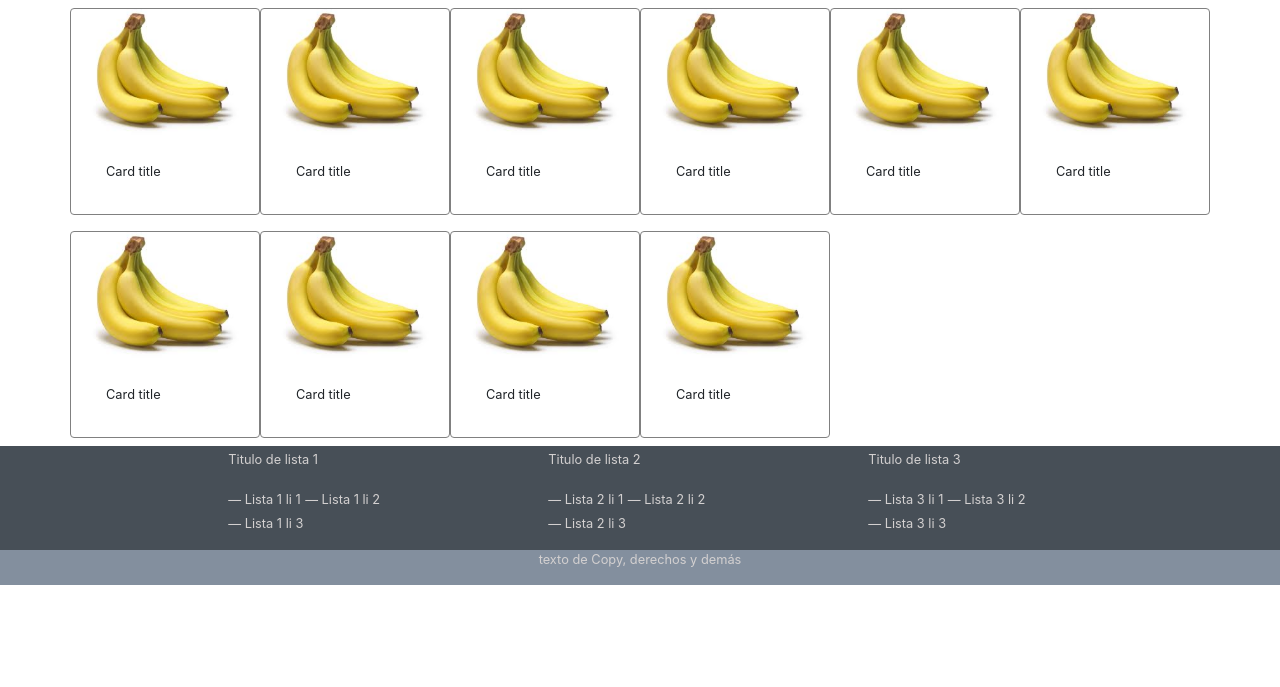
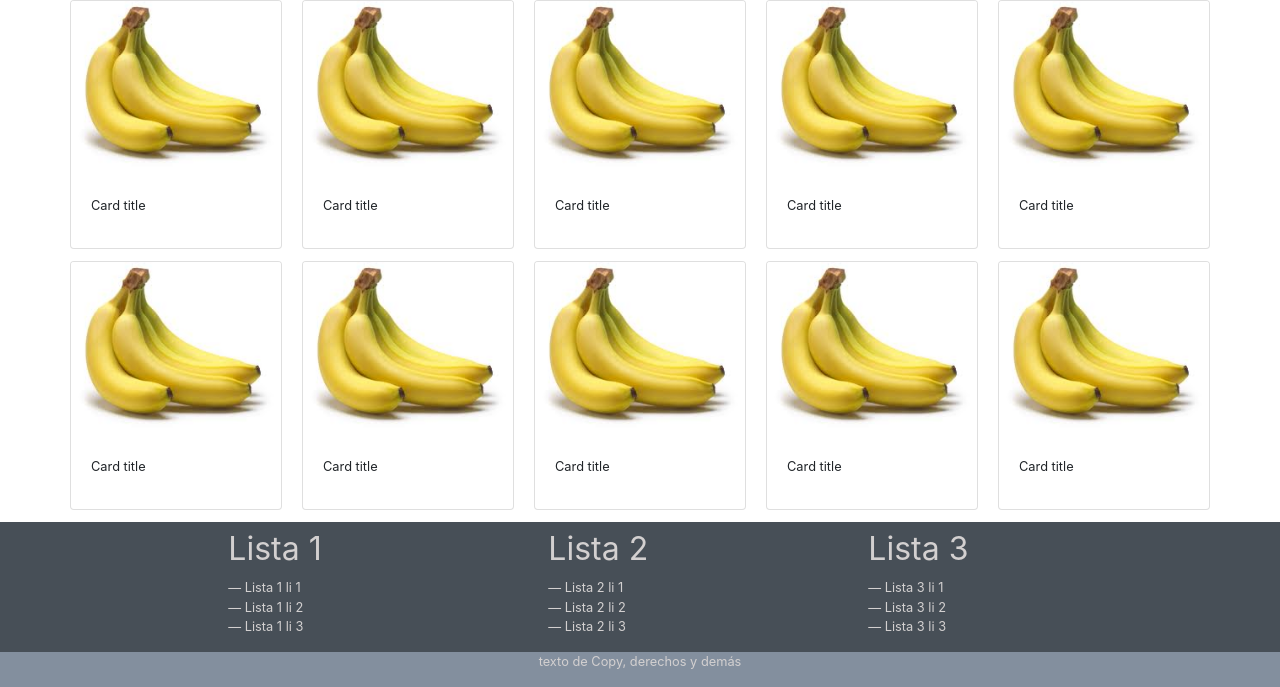
Before and after one commit to ipradasgomez/melonshop, a PHP site: page / in a window 1280 px wide. Shown: the part 153-840 px from the top of the page. Before the commit the page ends 738 px from the top, so only its background shows below. Run offline with PHP 8.4, Linux system fonts and the light colour scheme.

Commit message:
Pruebas con Card Columns
Pruebas con cards columns.

```diff
--- a/footer.php
+++ b/footer.php
@@ -1,19 +1,19 @@
 <footer>
 <div class="row justify-content-center footer-top">
 	<ul class="col-2">
-		<p><small>Titulo de lista 1</small></p>
+		<li ><h1><small>Lista 1</small></h1></li>
 		<li class="blockquote-footer">Lista 1 li 1</li>
 		<li class="blockquote-footer">Lista 1 li 2</li>
 		<li class="blockquote-footer">Lista 1 li 3</li>
 	</ul>
 	<ul class="col-2 offset-1">
-		<p><small>Titulo de lista 2</small></p>
+		<li ><h1><small>Lista 2</small></h1></li>
 		<li class="blockquote-footer">Lista 2 li 1</li>
 		<li class="blockquote-footer">Lista 2 li 2</li>
 		<li class="blockquote-footer">Lista 2 li 3</li>
 	</ul>
 	<ul class="col-2 offset-1">
-		<p><small>Titulo de lista 3</small></p>
+		<li ><h1><small>Lista 3</small></h1></li>
 		<li class="blockquote-footer">Lista 3 li 1</li>
 		<li class="blockquote-footer">Lista 3 li 2</li>
 		<li class="blockquote-footer">Lista 3 li 3</li>
--- a/index.php
+++ b/index.php
@@ -15,26 +15,13 @@
             border: 0 !important;
 			}
 			*/
-			header{
-            height: 100px;
-            background-color: darkgray;
-			}
 			footer{
-            height: 100px;
-			width:100%;
-            background-color: darkgray;
 			z-index:-999 !important;
-			}
-			.card{
-            border: 1px solid grey !important;
-            height: 100%;
-			}
-			.card-group{
-            display: inline-block;
 			}
 			.info{
             display: none;
 			}
+
 			.card:hover .info{
             display: initial;
 			}
@@ -43,12 +30,12 @@
 			border-right:0px;
 			}
 
-			li.blockquote-footer{
-            display: inline-block;
-        }
 			.footer-top{
             color: rgb(211, 208, 208);
             background-color: rgb(71, 79, 87);
+			}
+			.footer-top ul{
+			list-style-type:none;
 			}
 			.footer-top li{
             color: rgb(211, 208, 208);
@@ -63,18 +50,51 @@
 			padding:0 !important;
 			margin: 0 !important;
 			}
+			<!-- Reglas de las columnas -->
+			@media (min-width: 34em) {
+			.card-columns {
+			-webkit-column-count: 2;
+			-moz-column-count: 2;
+			column-count: 2;
+			}
+			}
+
+			@media (min-width: 48em) {
+			.card-columns {
+			-webkit-column-count: 3;
+			-moz-column-count: 3;
+			column-count: 3;
+			}
+			}
+
+			@media (min-width: 62em) {
+			.card-columns {
+			-webkit-column-count: 4;
+			-moz-column-count: 4;
+			column-count: 4;
+			}
+			}
+
+			@media (min-width: 75em) {
+			.card-columns {
+			-webkit-column-count: 5;
+			-moz-column-count: 5;
+			column-count: 5;
+			}
+			}
 		</style>
 	</head>
 	<body>
 		<?php include ('./top.php');?>
 		<div class="container">
 		<div class="row">
+			<div class="card-columns">
 				<?php for($i=1;$i<=10;$i++){?>
-						<div class="card col-xl-2 col-md-3 col-4 mb-2 mt-2">
+					<div class="card ">
 						<img class="card-img-top" src="./gallery/bananas.jpg" alt="Card image cap">
 						<div class="card-body">
 							<p class="card-title"><small>Card title</small></p>
-								<div class="row info">
+							<div class="info">
 								<p class="card-text col-12"><small>This is a wider card with supporting text below as a natural.</small></p>
 								<input type="number" min="1" value="1" class="col-7 inputCant" placeholder="Cantidad" aria-label="Input group example" aria-describedby="btnGroupAddon">
 								<button type="button" class="btn btn-secondary col-4"><span class="oi oi-cart"></button>
@@ -84,6 +104,7 @@
 					<?php } ?>
 					</div>
 					</div>
+			</div>
 			<?php include('./footer.php');?>
 		</body>
 	</html>
```
Lines whose indentation alone changed are shown as unchanged.
